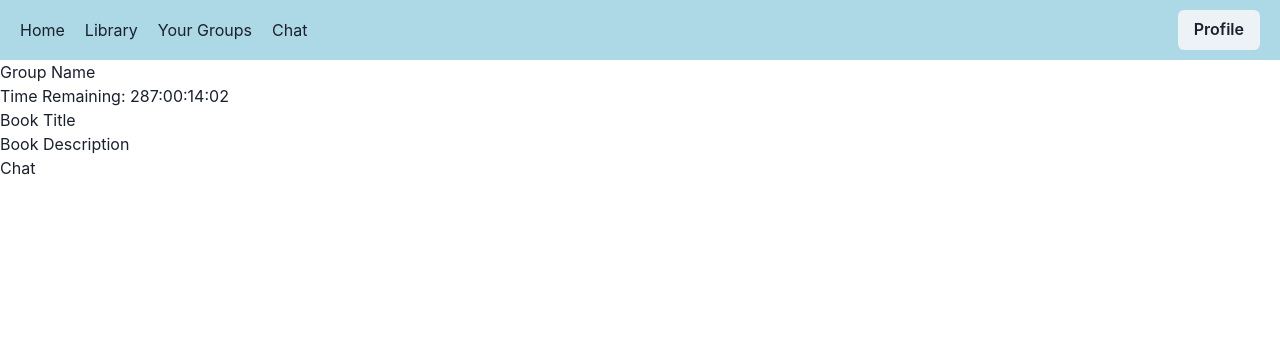
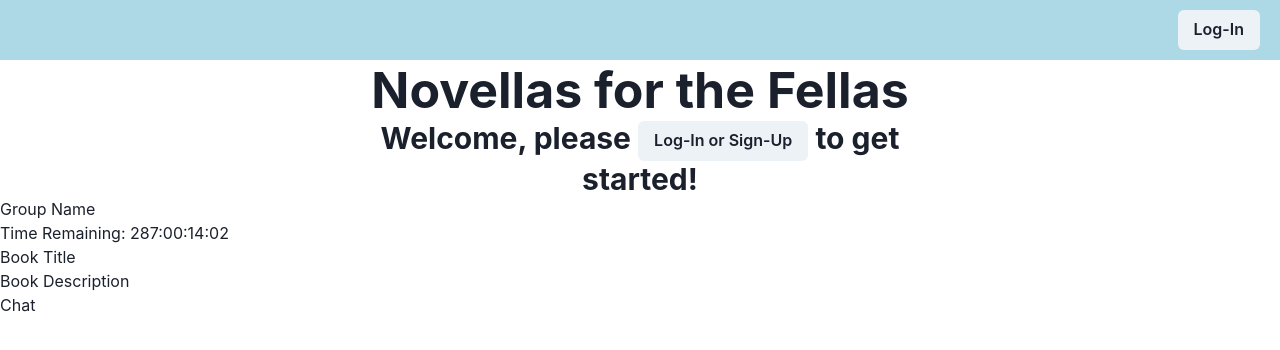
Before and after one commit to HCutrone/TheIndecisiveDevs, a React (Create React App) app: page /groups in a window 1280 px wide. Shown: the top 350 px of the page. Built offline with nearby package versions, Linux system fonts and the light colour scheme.

Commit message:
added handle log in and handle log out

```diff
--- a/src/App.js
+++ b/src/App.js
@@ -44,33 +44,34 @@ const currentUser = users[0]
 const currentUserName = currentUser.name
 const currentUserGroups = currentUser.groups
 
-
 function App() {
-  const [user, setUser] = useState(currentUser);
+  const [user, setUser] = useState(null);
   const [username, setUsername] = useState('');
 
-  useEffect(() => {
+  /*useEffect(() => {
     const loggedInUser = localStorage.getItem("user");
     if (loggedInUser) {
       const foundUser = JSON.parse(loggedInUser);
       setUser(foundUser);
     }
-  }, []);
+  }, []);*/
 
   const handleLogIn = (user) => {
     setUser(user);
+    setUsername(user.profileObj.name);
     localStorage.setItem("user", user);
   }
 
   const handleLogOut = () => {
-
+    setUser(null);
+    setUsername('');
   }
 
   return (
     <Routes>
       <Route path="/" element={
         <body>
-          <Nav user={user} handleLogIn={handleLogIn} />
+          <Nav user={user} handleLogIn={handleLogIn} handleLogOut={handleLogOut} />
           <Container className="app-container" maxW="100vw" centerContent>
             {user ? <></> :
               /* if there's no user, load the welcome/sign-in prompt */
--- a/src/components/LogIn.js
+++ b/src/components/LogIn.js
@@ -3,9 +3,14 @@ import { Button, Input, Drawer, DrawerBody, DrawerContent, DrawerFooter, DrawerH
 import api from '../api'
 import { GoogleLogin } from 'react-google-login';
 
-const LogIn = ({ btnText }) => {
+const LogIn = ({ btnText, handleLogIn }) => {
   const { isOpen, onOpen, onClose } = useDisclosure()
   const loginBtn = React.useRef()
+
+  function testLogin(res) {
+    console.log("Username: ", res.profileObj.name);
+    handleLogIn(res);
+  }
 
   return (
     <>
@@ -29,6 +34,7 @@ const LogIn = ({ btnText }) => {
                 <GoogleLogin clientId={"88908660898-d2mtcptaeqck3jh7k0ick3jnf7oruukd.apps.googleusercontent.com"}
                              buttonText={"Log in with google"}
                              isSignedIn={true}
+                             onSuccess={handleLogIn}
                              cookiePolicy={'single_host_origin'}
                 />
                 <Input placeholder="User name" mb="10px" />
--- a/src/components/Nav.js
+++ b/src/components/Nav.js
@@ -5,7 +5,7 @@ import LogIn from './LogIn.js'
 import { Link } from 'react-router-dom'
 import { Center, Flex, Spacer } from '@chakra-ui/react'
 
-const Nav = ({ user }) => {
+const Nav = ({ user, handleLogIn, handleLogOut }) => {
   return (
     <Flex className="navBar">
       {user
@@ -22,8 +22,8 @@ const Nav = ({ user }) => {
 
       <Center className="navRightLinks">
         {user
-          ? <Profile user={user}/>
-          : <LogIn btnText="Log-In"/>}
+          ? <Profile user={user} handleLogOut={handleLogOut}/>
+          : <LogIn btnText="Log-In" handleLogIn={handleLogIn}/>}
       </Center>
 
     </Flex>
--- a/src/components/Profile.js
+++ b/src/components/Profile.js
@@ -2,7 +2,7 @@ import { Button, Input, Drawer, DrawerBody, DrawerContent, DrawerFooter, DrawerH
 import React from 'react'
 import { GoogleLogout } from 'react-google-login';
 
-const Profile = ( { user } ) => {
+const Profile = ( { user, handleLogOut } ) => {
   const { isOpen, onOpen, onClose } = useDisclosure()
   const profileBtn = React.useRef()
 
@@ -25,6 +25,7 @@ const Profile = ( { user } ) => {
             <Input placeholder="UserName" />
               <GoogleLogout clientId={"88908660898-d2mtcptaeqck3jh7k0ick3jnf7oruukd.apps.googleusercontent.com"}
                             buttonText={"Log out"}
+                            onLogoutSuccess={handleLogOut}
                             ></GoogleLogout>
           </DrawerBody>
 
```
